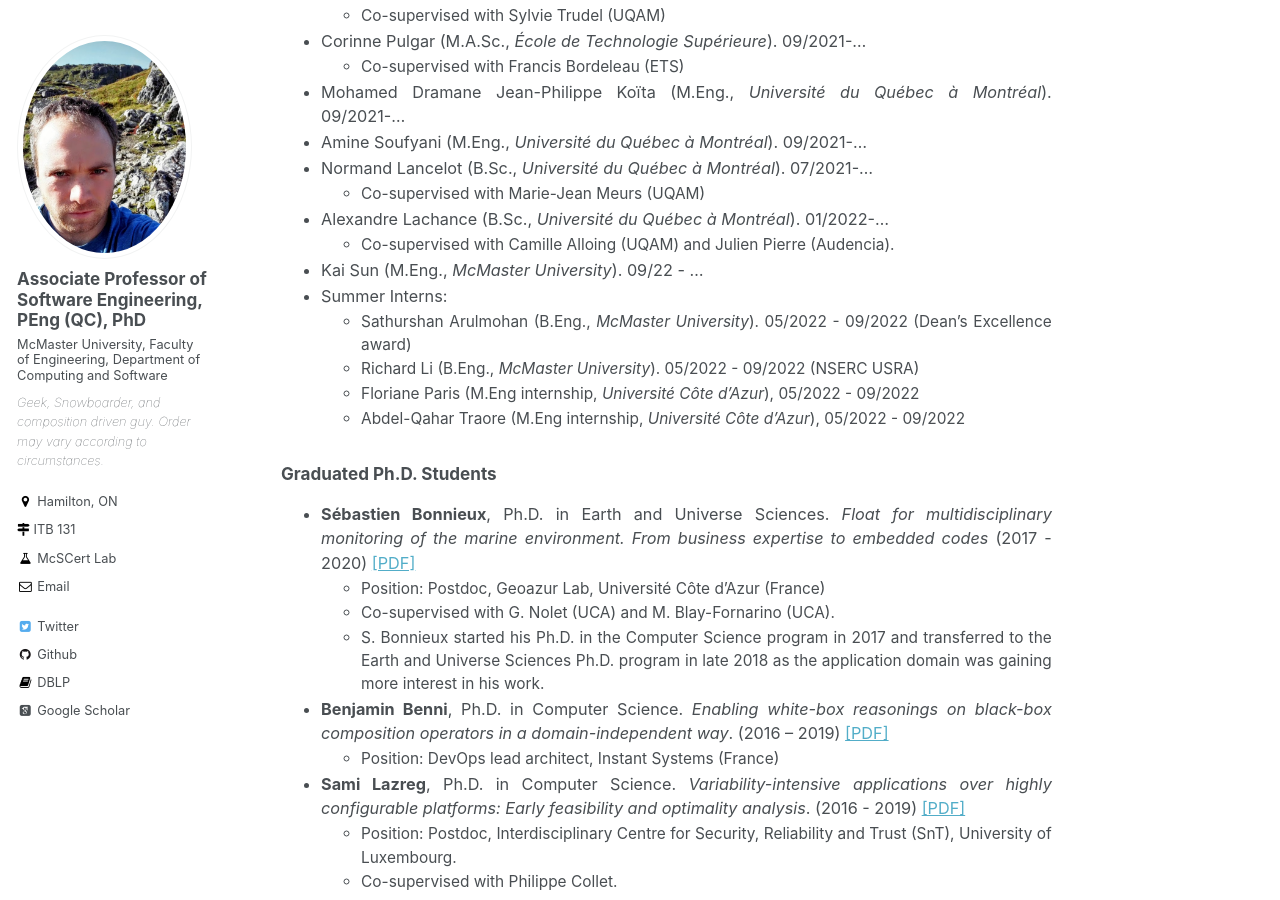
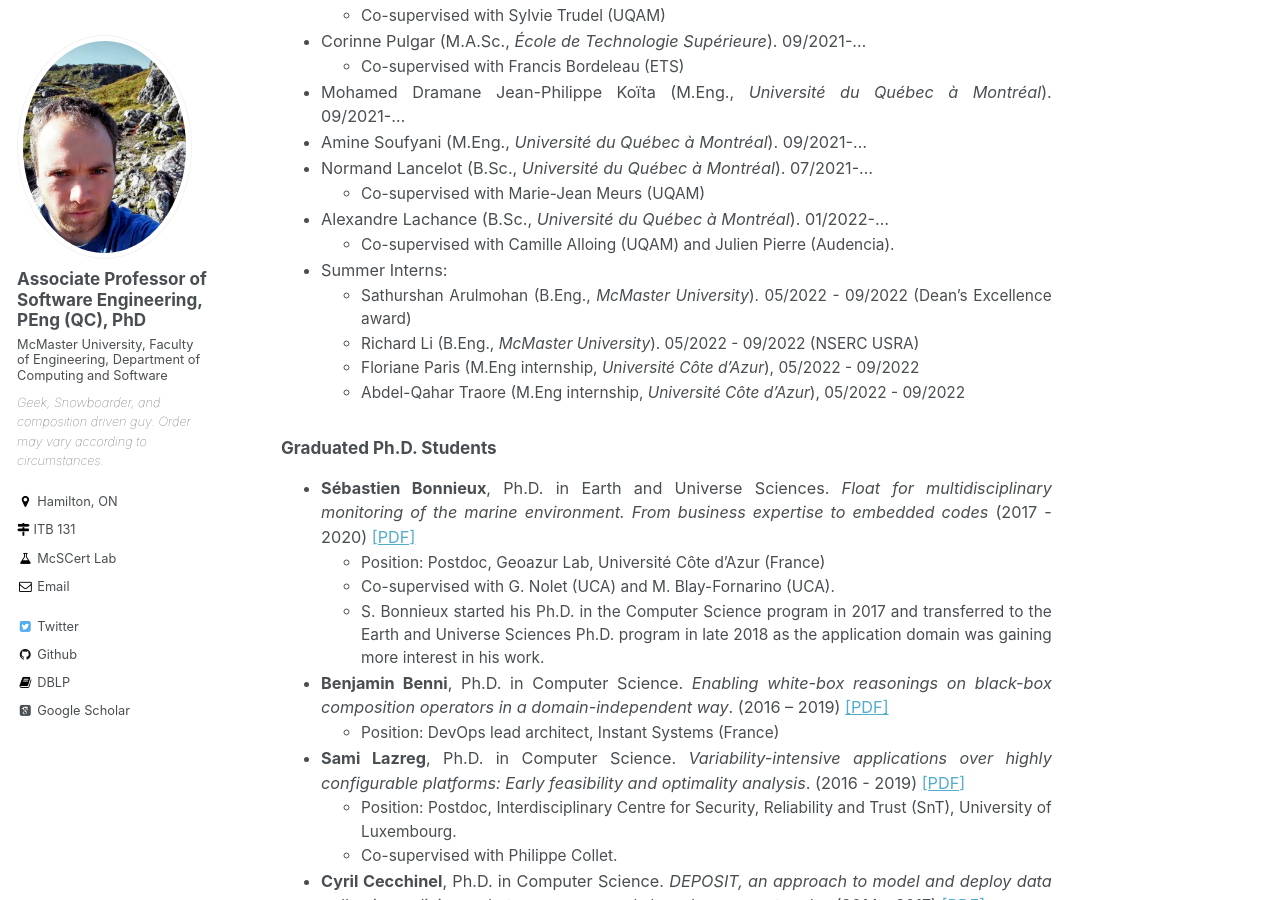
Before and after one commit to mosser/mosser.github.io, a Jekyll site: the page built from _pages/students.md, in a window 1280 px wide and 900 px high, scrolled down 412 px. Built offline with Jekyll 4.4.1, drawn with Linux system fonts in a browser that asks for light colours; some web fonts are replaced.

Commit message:
student fix

```diff
--- a/_pages/students.md
+++ b/_pages/students.md
@@ -21,7 +21,6 @@ I am always interested in having motivated students join the lab to work on exci
     - Co-supervised with Marie-Jean Meurs (UQAM)
   - Alexandre Lachance (B.Sc., _Université du Québec à Montréal_). 01/2022-...
     - Co-supervised with Camille Alloing (UQAM) and Julien Pierre (Audencia).
-  - Kai Sun (M.Eng., _McMaster University_). 09/22 - ...
   - Summer Interns:
     - Sathurshan Arulmohan (B.Eng., _McMaster University_). 05/2022 - 09/2022 (Dean's Excellence award)
     - Richard Li (B.Eng., _McMaster University_). 05/2022 - 09/2022 (NSERC USRA)
```
